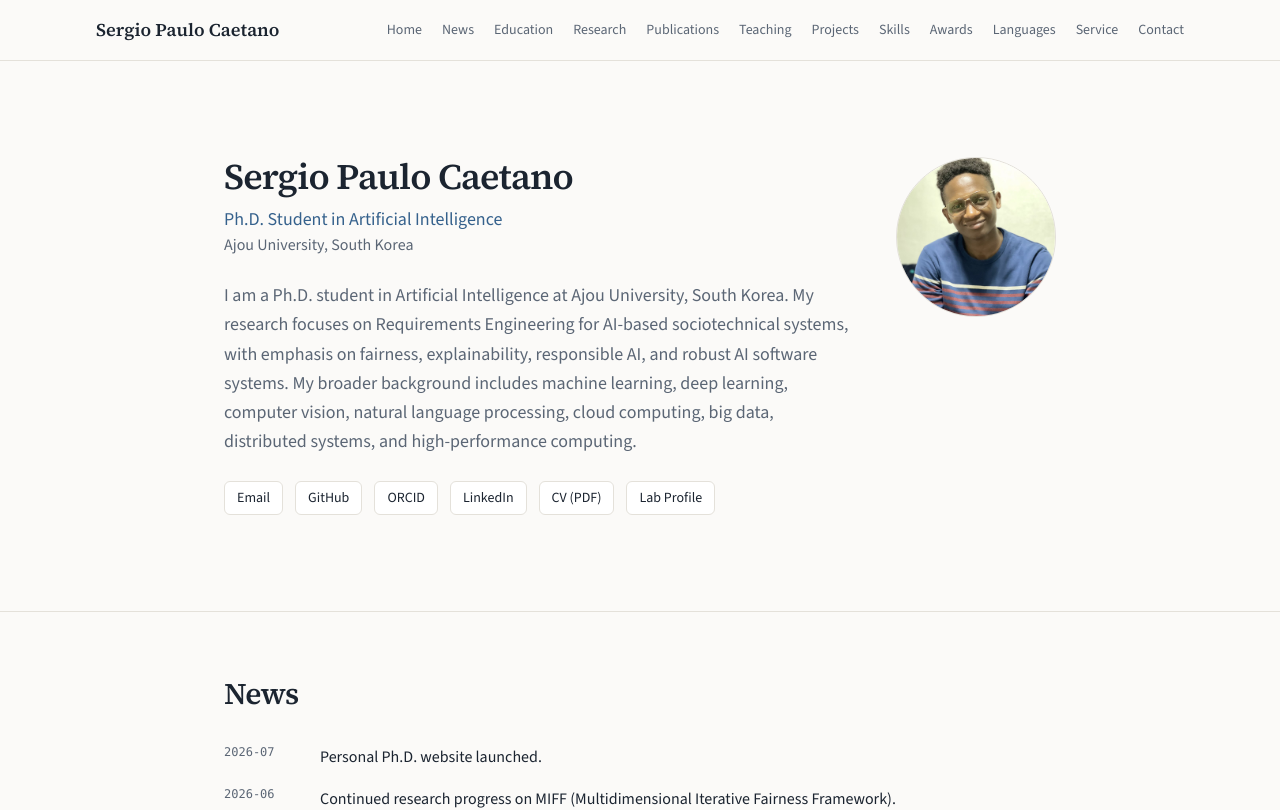
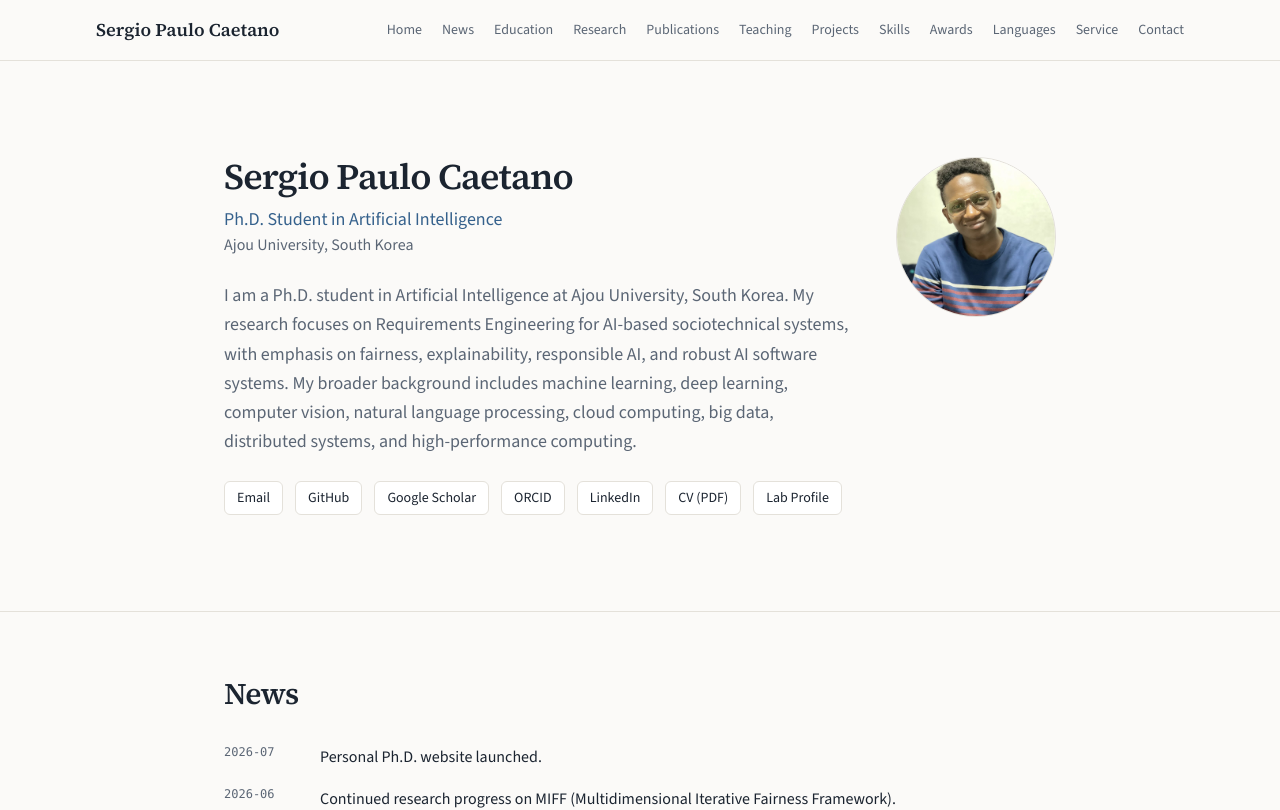
Before and after one commit to caetanosergio/sergio-phd-website, a Next.js app: page / in a window 1280 px wide. Shown: the top 810 px of the page. Built offline with nearby package versions, Linux system fonts and the light colour scheme.

Commit message:
Add Google Scholar profile link

```diff
--- a/components/Contact.tsx
+++ b/components/Contact.tsx
@@ -15,6 +15,14 @@ export default function Contact() {
           className="text-accent hover:underline"
         >
           GitHub
+        </a>
+        <a
+          href={links.googleScholar}
+          target="_blank"
+          rel="noopener noreferrer"
+          className="text-accent hover:underline"
+        >
+          Google Scholar
         </a>
         <a
           href={links.orcid}
--- a/components/Hero.tsx
+++ b/components/Hero.tsx
@@ -28,6 +28,14 @@ export default function Hero() {
               className="rounded-md border border-border bg-surface px-3 py-1.5 text-foreground transition-colors hover:border-accent hover:text-accent"
             >
               GitHub
+            </a>
+            <a
+              href={links.googleScholar}
+              target="_blank"
+              rel="noopener noreferrer"
+              className="rounded-md border border-border bg-surface px-3 py-1.5 text-foreground transition-colors hover:border-accent hover:text-accent"
+            >
+              Google Scholar
             </a>
             <a
               href={links.orcid}
--- a/content/profile.ts
+++ b/content/profile.ts
@@ -18,7 +18,7 @@ export const bio = `I am a Ph.D. student in Artificial Intelligence at Ajou Univ
 export const links = {
   email: "sa20ra202124015@ajou.ac.kr",
   github: "https://github.com/caetanosergio",
-  googleScholar: "#", // TODO: add Google Scholar profile URL
+  googleScholar: "https://scholar.google.com/citations?user=3IMD-7AAAAAJ&hl=en",
   orcid: "https://orcid.org/0009-0001-4960-189X",
   linkedin: "https://www.linkedin.com/in/s%C3%A9rgio-caetano-94279117a",
   labWebsite: "http://nise.ajou.ac.kr/people.html",
```
